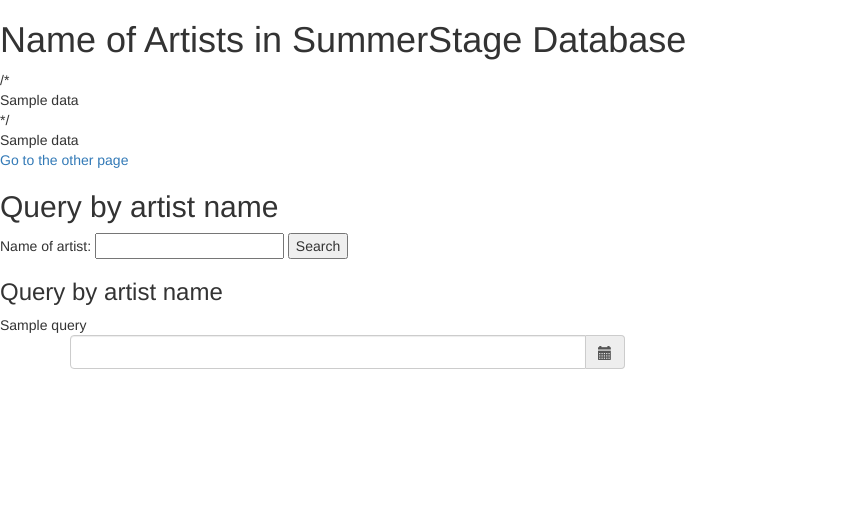
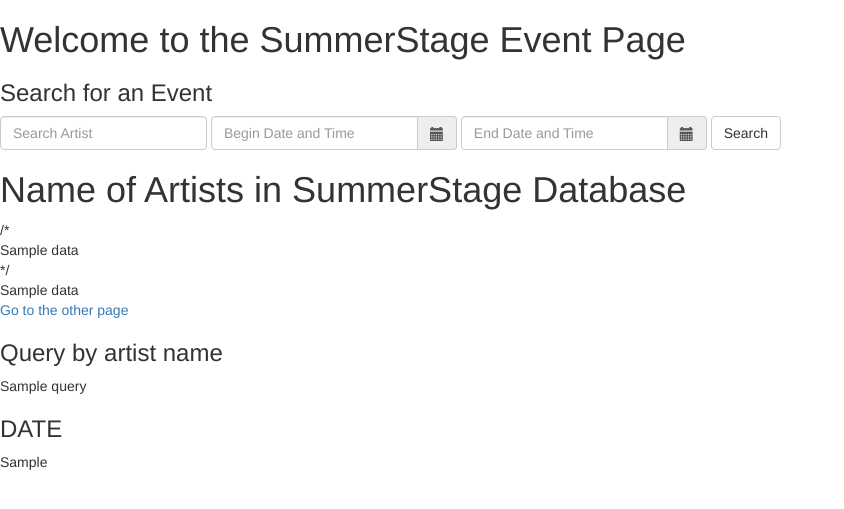
Before and after one commit to pyw2102/database-project, a Flask app: template webserver/templates/index.html in a window 1280 px wide. Shown: the top 509 px of the page, without its empty margins (0-844 px from the left). Run offline with Flask 2, Linux system fonts and the light colour scheme; the template is opened without the code that fills it: most values are stand-ins (such as "Sample title", 1, 10 or a date in 2020); parts of the project's set-up code (start-up, migrations or seed data) failed here and were passed over; some libraries are stand-ins or nearby versions.

Commit message:
date time working

```diff
--- a/webserver/server.py
+++ b/webserver/server.py
@@ -132,8 +132,6 @@ def index():
 
   # DEBUG: this is debugging code to see what request looks like
   print request.args
-  print 'caca'
-
 
   #
   # example of a database query
@@ -171,6 +169,7 @@ def index():
   #     {% endfor %}
   #
   context = dict(data = names)
+  print "in here"
 
 
   #
@@ -196,34 +195,37 @@ def another():
 @app.route('/add', methods=['POST'])
 def add():
   name = request.form['name']
-  print name
+  # print name
   g.conn.execute('INSERT INTO test VALUES (NULL, ?)', name)
   return redirect('/')
 
 
 # Display query results
-@app.route('/display', methods=['POST'])
-def display():
-  name = request.form
-  name2 = request.form['name']
-  #q1 =  'SELECT artist_name FROM artist WHERE artist_name LIKE %'
-  #q2 = q1 + str(name) + '%;'
-  n1 = '%' + name + '%'
-  cmd = 'SELECT artist_name FROM artist WHERE artist_name LIKE :n2';
-  cursor = g.conn.execute(text(cmd), n2=n1)
-  #cursor = g.conn.execute(text(q1), a_name = name);
-  query_names = []
-  for result in cursor:
-    query_names.append(result[0])  # can also be accessed using result[0]
-  cursor.close()
-  context = dict(query_data = query_names)
-  #return render_template("index.html", **context)
-  return redirect('/')
+# @app.route('/display', methods=['POST'])
+# def display():
+#   name = request.form
+#   name2 = request.form['name']
+#   #q1 =  'SELECT artist_name FROM artist WHERE artist_name LIKE %'
+#   #q2 = q1 + str(name) + '%;'
+#   n1 = '%' + name + '%'
+#   cmd = 'SELECT artist_name FROM artist WHERE artist_name LIKE :n2';
+#   cursor = g.conn.execute(text(cmd), n2=n1)
+#   #cursor = g.conn.execute(text(q1), a_name = name);
+#   query_names = []
+#   for result in cursor:
+#     query_names.append(result[0])  # can also be accessed using result[0]
+#   cursor.close()
+#   context = dict(query_data = query_names)
+#   #return render_template("index.html", **context)
+#   return redirect('/')
 
 @app.route('/', methods=["post", "get"])
 def display_name():
   name = request.form['a_name']
-  print name
+  begin_date_time = request.form['begin_date_time']
+  end_date_time = request.form['end_date_time']
+  print "I am here"
+  # print name
   #name2 = request.form['name']
   #q1 =  'SELECT name FROM test WHERE name LIKE (:n1)';
   #q2 = q1 + str(name) + '%;'
@@ -238,12 +240,12 @@ def display_name():
   #cursor = g.conn.execute(text(q1), a_name = name);
   query_names = []
   for result in cursor:
-    print result
+    # print result
     query_names.append(result[0])  # can also be accessed using result[0]
   cursor.close()
-  print query_names
-  context = dict(query_data = query_names)
-  return render_template("index.html", query_data=query_names)
+  # print query_names
+  context = dict(query_data = query_names, x=begin_date_time)
+  return render_template("index.html", **context)
   #return redirect('/')
 
 
--- a/webserver/templates/index.html
+++ b/webserver/templates/index.html
@@ -16,6 +16,52 @@
     <link href="http://cdn.rawgit.com/Eonasdan/bootstrap-datetimepicker/a549aa8780dbda16f6cff545aeabc3d71073911e/build/css/bootstrap-datetimepicker.css" rel="stylesheet"/>
 
 </head>
+  <h1> Welcome to the SummerStage Event Page</h1>
+
+
+  <h3>Search for an Event</h3>
+
+  <form class="form-inline" action"/" method="post">
+    <div class="form-group">
+      <input type="text" class="form-control" name="a_name" placeholder="Search Artist">
+    </div>
+    <!-- Date Range -->
+
+    <div class="form-group">
+        <div class='input-group date' id='datetimepicker1'>
+            <input type='text' name="begin_date_time" placeholder="Begin Date and Time" class="form-control"/>
+            <span class="input-group-addon">
+                <span class="glyphicon glyphicon-calendar"></span>
+            </span>
+        </div>
+    </div>
+    <div class="form-group">
+        <div class='input-group date' id='datetimepicker2'>
+            <input type='text' name="end_date_time" placeholder="End Date and Time" class="form-control" />
+            <span class="input-group-addon">
+                <span class="glyphicon glyphicon-calendar"></span>
+            </span>
+        </div>
+    </div>
+
+    <button type="submit" class="btn btn-default">Search</button>
+
+    <script type="text/javascript">
+      $(function () {
+          $('#datetimepicker1').datetimepicker();
+          $('#datetimepicker2').datetimepicker({
+              useCurrent: false //Important! See issue #1075
+          });
+          $("#datetimepicker1").on("dp.change", function (e) {
+              $('#datetimepicker2').data("DateTimePicker").minDate(e.date);
+          });
+          $("#datetimepicker2").on("dp.change", function (e) {
+              $('#datetimepicker2').data("DateTimePicker").maxDate(e.date);
+          });
+      });
+    </script>
+  </form>
+
 
 <body>
   <h1>Name of Artists in SummerStage Database</h1>
@@ -29,11 +75,6 @@
 
 <p><a href="/another">Go to the other page</a></p>
 
-<h2>Query by artist name</h2>
-<form method="post" action="/">
-<p>Name of artist: <input type="text" name="a_name"> <input type="submit" value="Search"></p>
-</form>
-
   <h3>Query by artist name</h3>
   <div>
     {% for n in query_data %}
@@ -41,26 +82,11 @@
     {% endfor %}
   </div>
 
-  <!-- Date Range -->
-  <div class="container">
-      <div class="row">
-          <div class='col-sm-6'>
-              <div class="form-group">
-                  <div class='input-group date' id='datetimepicker4'>
-                      <input type='text' class="form-control" />
-                      <span class="input-group-addon">
-                          <span class="glyphicon glyphicon-calendar"></span>
-                      </span>
-                  </div>
-              </div>
-          </div>
-          <script type="text/javascript">
-              $(function () {
-                  $('#datetimepicker4').datetimepicker();
-              });
-          </script>
-      </div>
+  <h3>DATE</h3>
+  <div>
+    {{x}}
   </div>
+
 
 </body>
 
```
